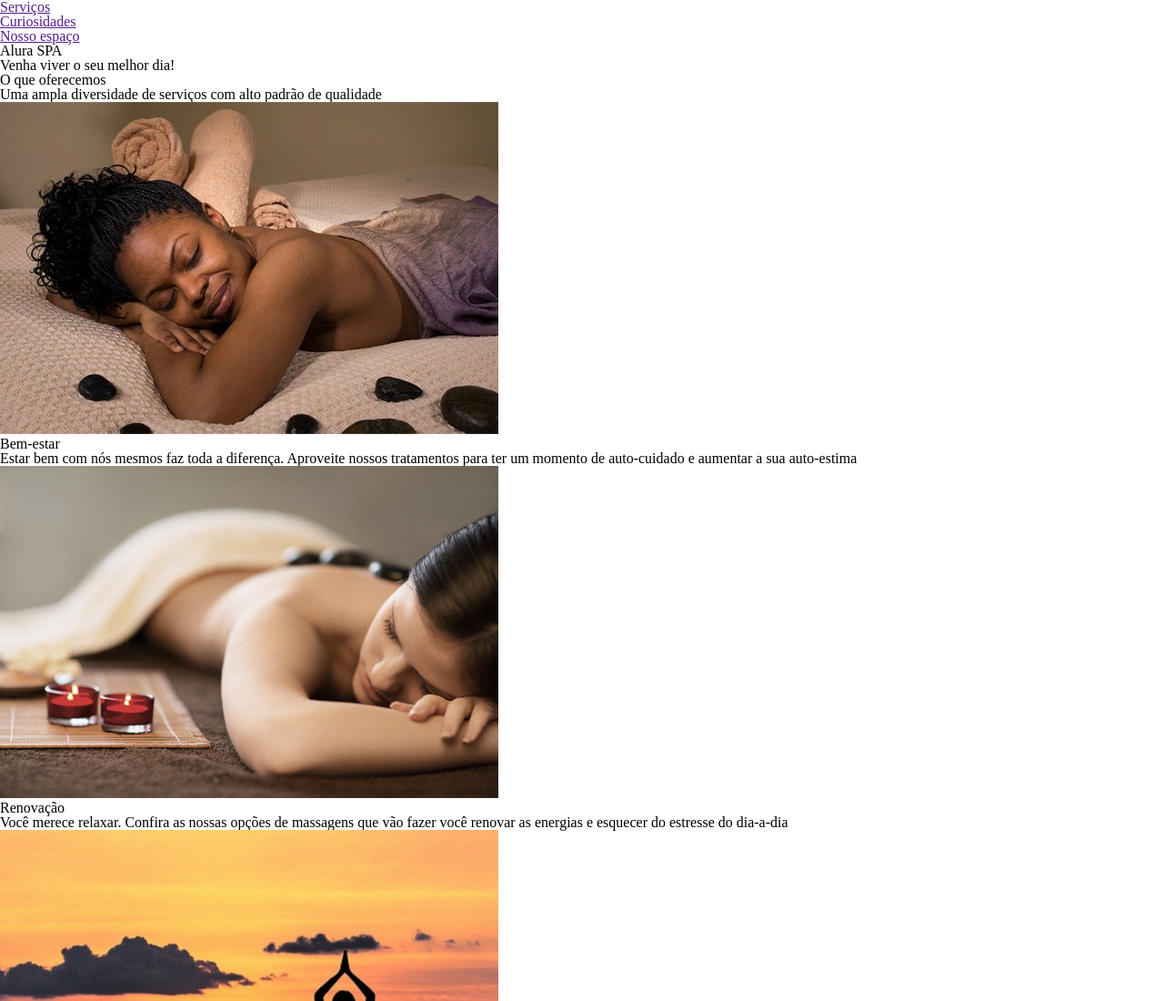
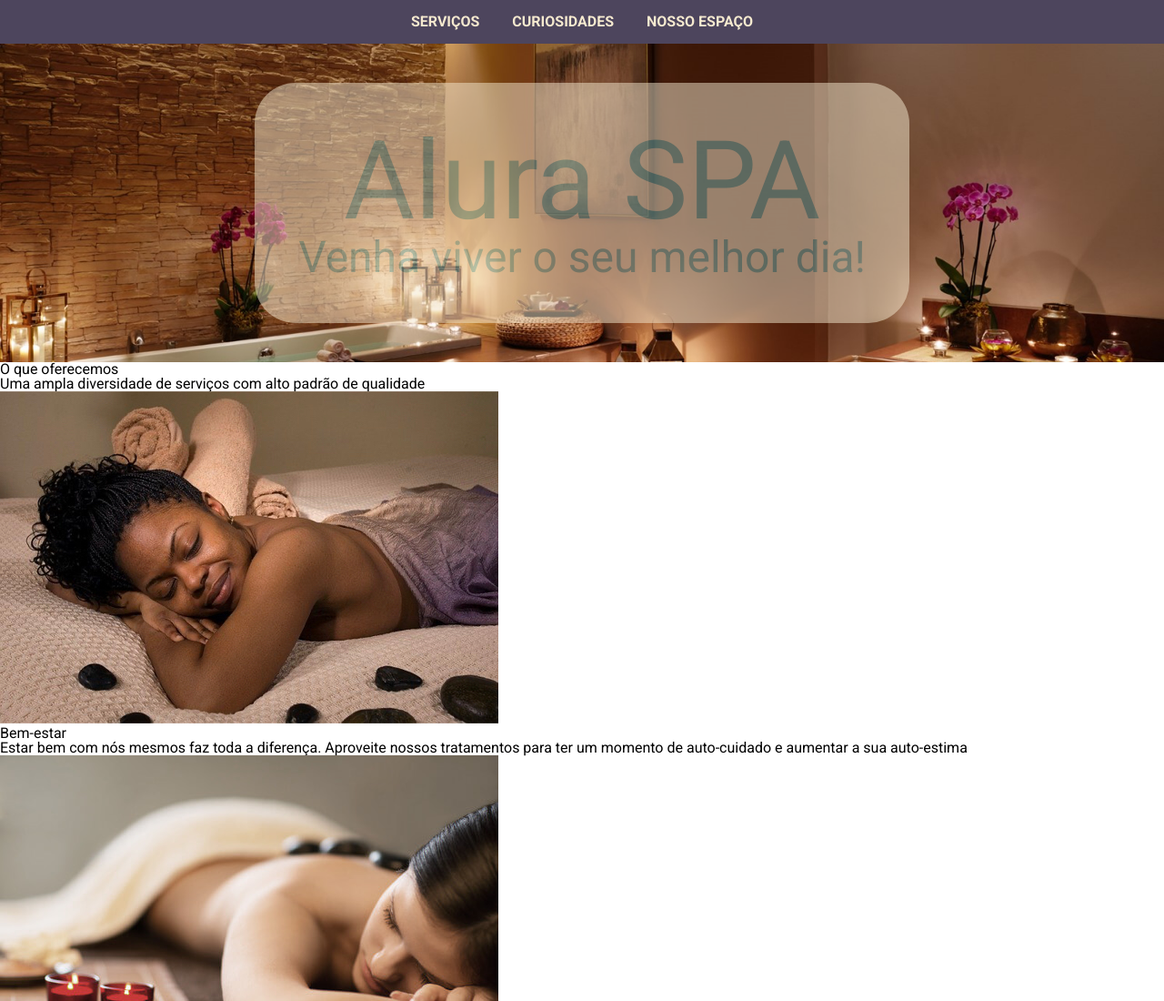
Before and after one commit to lucasdcunha42/sass, a plain HTML site: page index.html in a window 1280 px wide. Shown: the top 1100 px of the page at 91% size. Drawn offline with nearby package versions, Linux system fonts and the light colour scheme.

Commit message:
Nav e banner

```diff
--- a/index.html
+++ b/index.html
@@ -35,8 +35,8 @@
                 </li>
             </ul>
         </nav>
-        <section>
-            <div>
+        <section class="banner">
+            <div class="inner-banner">
                 <h1>Alura SPA</h1>
                 <h2>Venha viver o seu melhor dia!</h2>
             </div>
--- /dev/null
+++ b/styles/abstract/_base.scss
@@ -0,0 +1,5 @@
+@import './variaveis';
+
+html, body {
+    font-family: $fonte;
+}
--- /dev/null
+++ b/styles/abstract/_variaveis.scss
@@ -0,0 +1,11 @@
+//Fontes
+$fonte: 'Roboto', sans-serif;
+
+//cores
+$cor-primaria: #4D455D;
+$cor-secundaria: #E96479;
+$cor-tercearia: #7DB9B6;
+$cor-clara: #F5E9CF;
+
+//tamanho do texto
+$tamanho-texto: 3rem;
--- /dev/null
+++ b/styles/components/_banner.scss
@@ -0,0 +1,26 @@
+@import '../abstract/variaveis';
+
+.banner {
+    background: url(../../imagens/banner.jpeg) 27% center no-repeat;
+    color: $cor-clara;
+    min-height: 350px;
+    background-size: cover;
+    display:flex;
+    justify-content: center;
+    align-items: center;
+    .inner-banner {
+        padding: 3rem;
+        background-color: $cor-clara;
+        opacity: 0.5;
+        border-radius: 45px;
+        h1 {
+            font-size: $tamanho-texto * 2.5;
+            text-align: center;
+            color: $cor-tercearia
+        }
+        h2 {
+            font-size: $tamanho-texto;
+            color: $cor-tercearia;
+        }
+    }
+}
--- /dev/null
+++ b/styles/components/_navbar.scss
@@ -0,0 +1,21 @@
+@import '../abstract/variaveis';
+
+nav {
+    text-align: center;
+    ul {
+        background-color: $cor-primaria;
+        li {
+            display: inline-block;
+            padding: 1rem;
+            a {
+                text-transform: uppercase;
+                text-decoration: none;
+                font-weight: bolder;
+                color: $cor-clara;
+                &:hover{
+                    border-bottom: 2px solid $cor-clara;
+                }
+            }
+        }
+    }
+}
--- a/styles/style.scss
+++ b/styles/style.scss
@@ -0,0 +1,3 @@
+@import './abstract/base';
+@import './components/navbar';
+@import './components/banner';
```
Also changed, not shown: styles/style.css, 1 other file.
